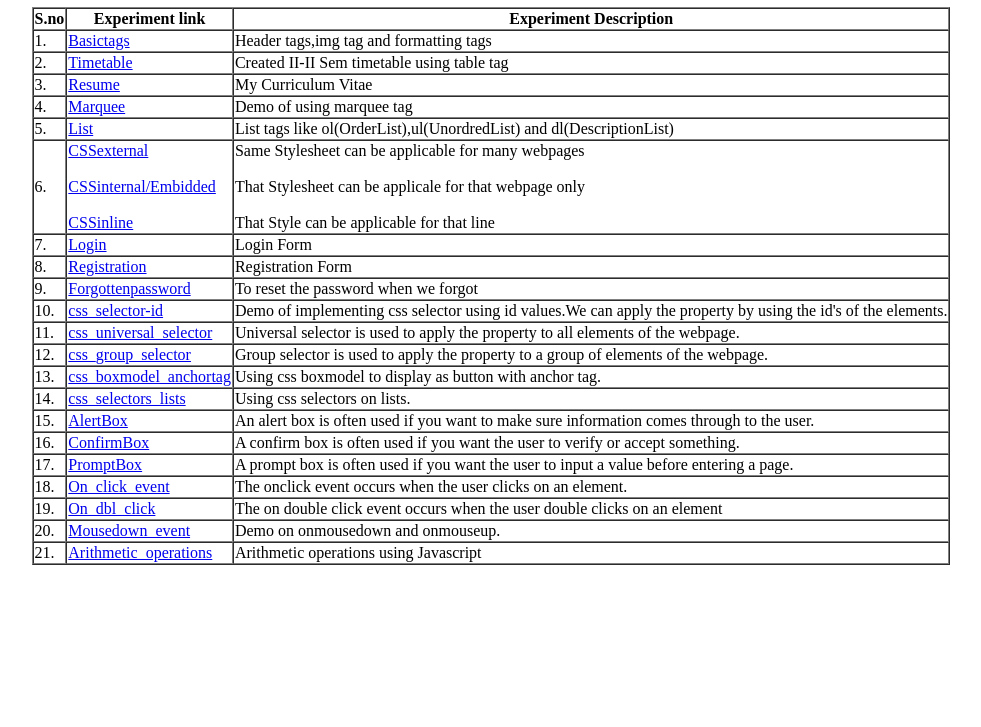
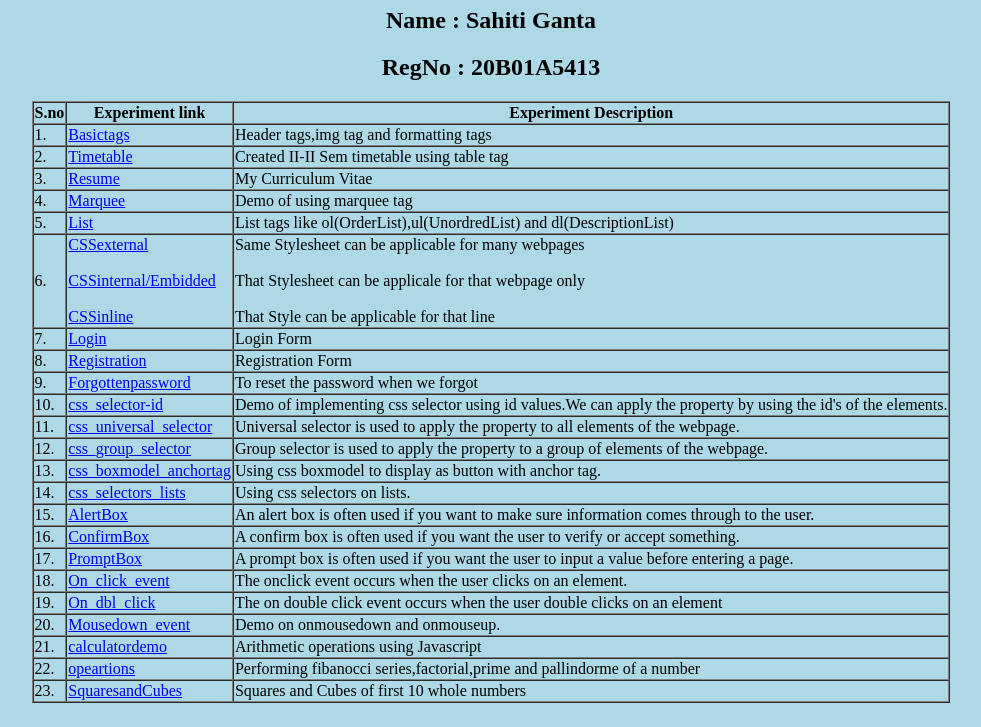
Before and after one commit to sahitiGanta/WAD_LAB_5413, a plain HTML site: page index.html in a window 1280 px wide. Shown: the part 73-800 px from the top of the page, without its empty margins (149-1130 px from the left). Drawn offline with Linux system fonts and the light colour scheme.

Commit message:
Update index.html

```diff
--- a/index.html
+++ b/index.html
@@ -5,8 +5,10 @@
             WAD INDEX
         </title>
     </head>
-    <body>
+    <body bgcolor="lightblue">
         <h1 align = "center" style="color : magenta;">WAD EXPERIMENTS INDEX PAGE</h1>
+        <h2 align = "center">Name  : Sahiti Ganta</h2>
+        <h2 align = "center">RegNo : 20B01A5413</h2>
         <table cellspacing = 0 border = 1 align = "center">
             <tr>
                 <th>S.no</th>
@@ -122,8 +124,18 @@
             </tr>
             <tr>
                 <td>21.</td>
-                <td><a target = "_blank" href = "arithmetic_op.html">Arithmetic_operations</a></td>
+                <td><a target = "_blank" href = "arithmetic_op.html">calculatordemo</a></td>
                 <td>Arithmetic operations using Javascript</td>
+            </tr>
+            <tr>
+                <td>22.</td>
+                <td><a target = "_blank" href = "fibfacpripal.html">opeartions</a></td>
+                <td>Performing fibanocci series,factorial,prime and pallindorme of a number</td>
+            </tr>
+            <tr>
+                <td>23.</td>
+                <td><a target = "_blank" href = "squaresandcubes.html">SquaresandCubes</a></td>
+                <td>Squares and Cubes of first 10 whole numbers</td>
             </tr>
         </table>
     </body>
```
